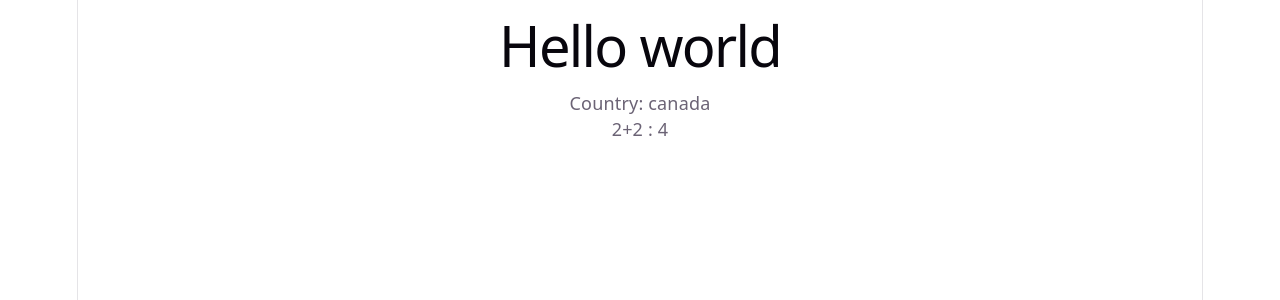
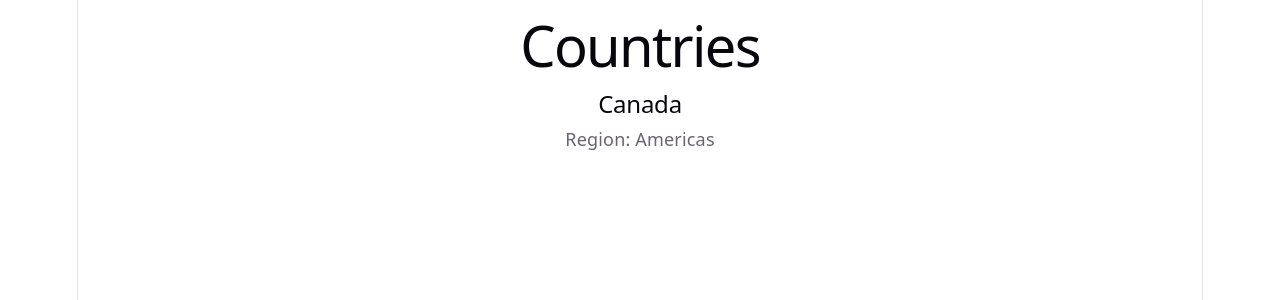
Before and after one commit to PinkMachine19/react-learn-with-ai, a React (Vite) app: page / in a window 1280 px wide. Shown: the top 300 px of the page. Built offline with nearby package versions, Linux system fonts and the light colour scheme.

Commit message:
session-10: first CountryCard component function

```diff
--- a/src/App.jsx
+++ b/src/App.jsx
@@ -1,11 +1,10 @@
+import CountryCard from "./component/CountryCard";
+
 function App() {
-  const countryName = 'canada';
-  const Mathresult = 2+2;
   return (
     <div>
-      <h1>Hello world</h1>
-      <p>Country: {countryName}</p>
-      <p>2+2 : {Mathresult}</p>
+      <h1>Countries</h1>
+      <CountryCard/>
     </div>
   );
 }
--- /dev/null
+++ b/src/component/CountryCard.jsx
@@ -0,0 +1,8 @@
+function CountryCard() {
+  return (<div className="country-card">
+     <h2> Canada</h2>
+     <p>Region: Americas</p>
+  </div>);
+}
+
+export default CountryCard
```
